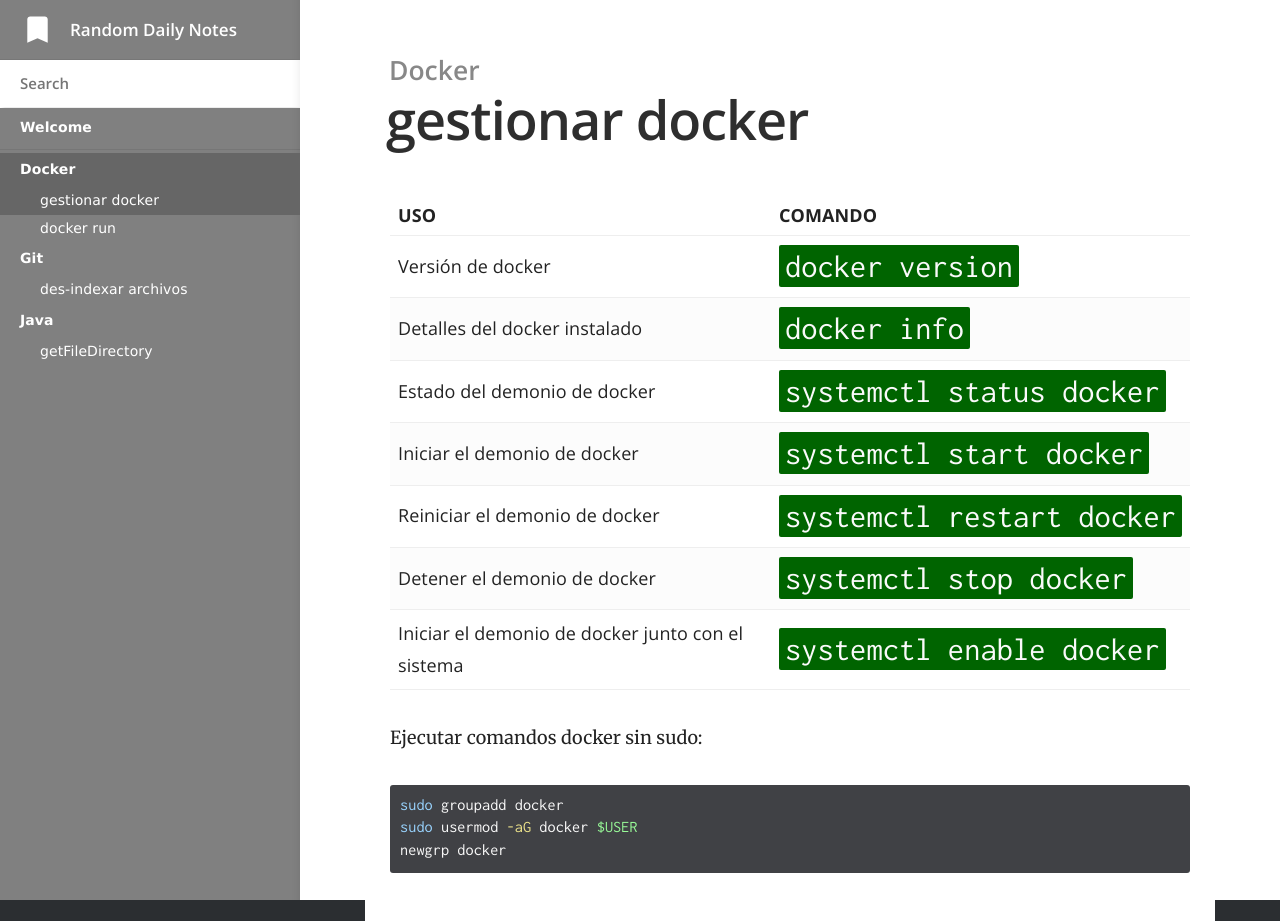
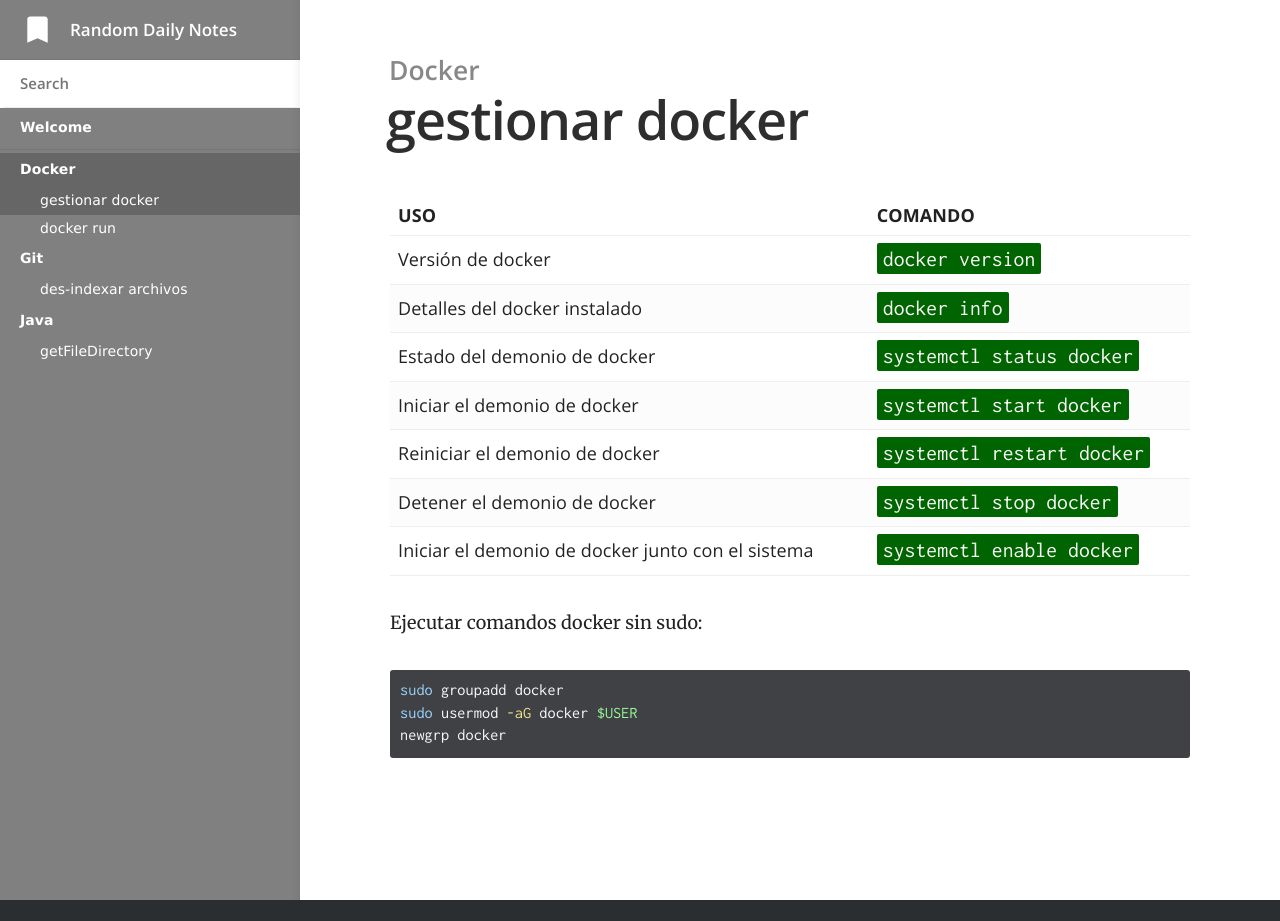
Before and after one commit to slaarks/slaarks.github.io, a Jekyll site: the page built from _docs/Docker/gestionar-docker.md, in a window 1280 px wide. Built offline with Jekyll 4.4.1, drawn with Linux system fonts in a browser that asks for light colours; after the commit the page ends 900 px from its top, so only the background shows below that.

Commit message:
Update _code.scss

```diff
--- a/_sass/_code.scss
+++ b/_sass/_code.scss
@@ -34,7 +34,7 @@ li > code,
 td > code,
 p > code {
 	background-color: DarkGreen;
-	font-size: 1.8em;
+	font-size: 1.2em;
 	padding: 4px 6px;
 	white-space: nowrap;
 }
```
